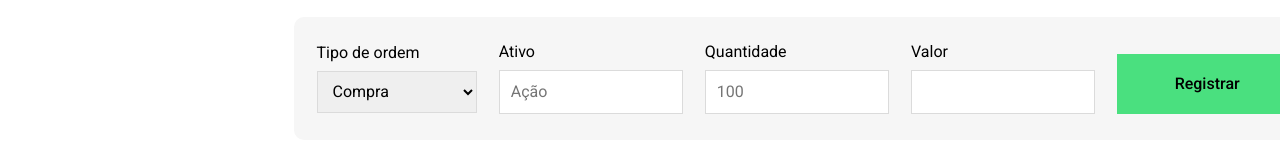
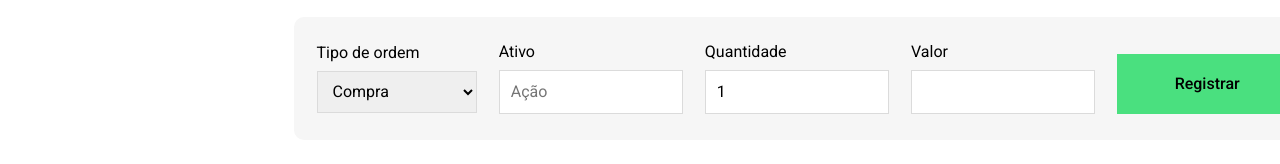
Before and after one commit to MateusIasbik/investe-ai-front, a React (Vite) app: page / in a window 1280 px wide. Shown: the part 365-529 px from the top of the page. Built offline with nearby package versions, Linux system fonts and the light colour scheme.

Commit message:
fix: change value when change amount

```diff
--- a/src/components/Operations.jsx
+++ b/src/components/Operations.jsx
@@ -8,7 +8,7 @@ export default function Operations({ sortedData }) {
 
     const [orderType, setOrderType] = useState("Compra");
     const [action, setAction] = useState("");
-    const [amount, setAmount] = useState("");
+    const [amount, setAmount] = useState("1");
     const [value, setValue] = useState("");
     const [contributionValue, setContributionValue] = useState(null); //VALOR DEVE SER ENVIADO PARA O BANCO DE DADOS
     const [placeholder, setPlaceholder] = useState("");
@@ -73,7 +73,8 @@ export default function Operations({ sortedData }) {
                 .then((response) => {
                     const data = response.data.results[0].regularMarketPrice;
                     if (data) {
-                        setValue(data);
+                        const numericValue = formatCurrency(amount * data);
+                        setValue(numericValue);
                     } else {
                         setValue("R$ 0,00");
                         setPlaceholder("");
@@ -85,7 +86,7 @@ export default function Operations({ sortedData }) {
                 });
 
         }
-    }, [action]);
+    }, [action, amount]);
 
     return (
         <>
@@ -123,7 +124,7 @@ export default function Operations({ sortedData }) {
                         <input
                             type="number"
                             id="amount"
-                            placeholder="100"
+                            placeholder={amount}
                             value={amount}
                             onChange={e => setAmount(e.target.value)}
                         />
```
